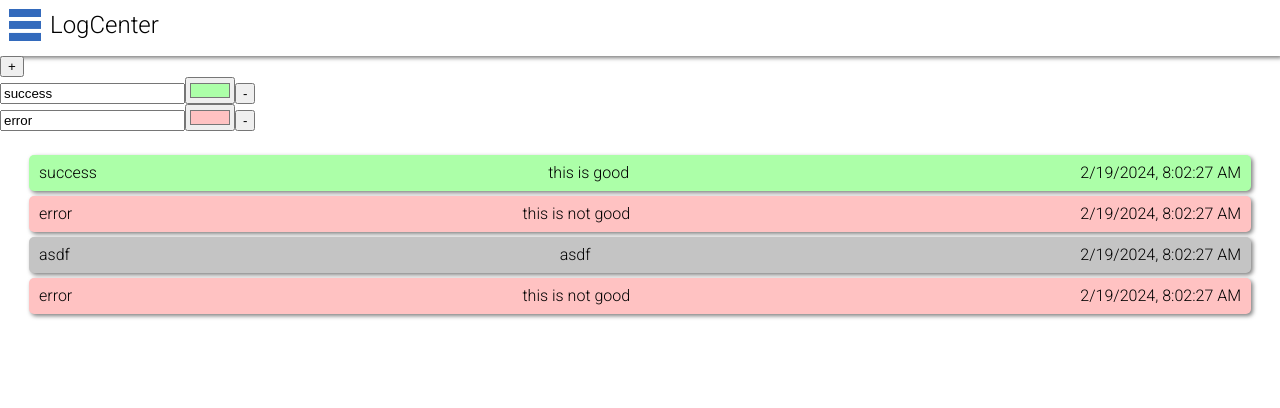
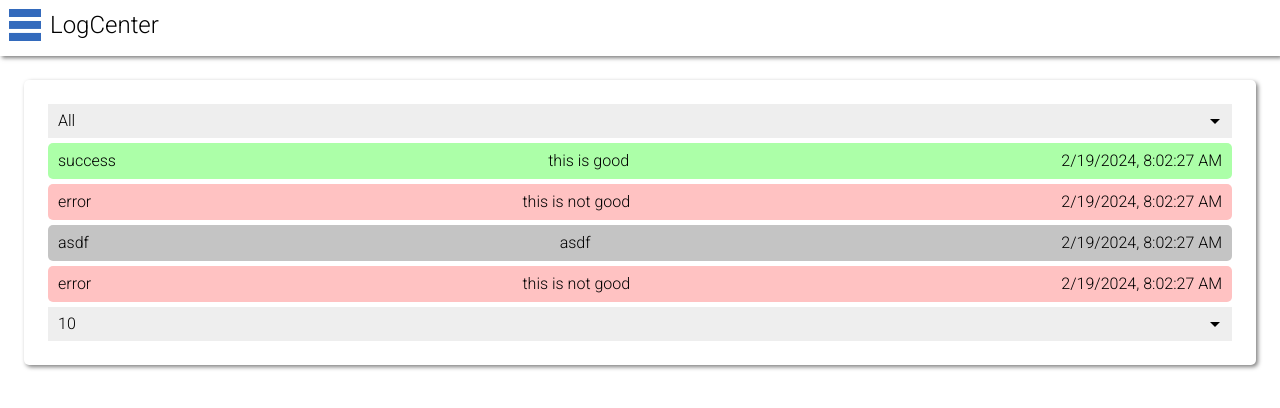
Before and after one commit to chris-oleson/logcenter, a Vue app: page / in a window 1280 px wide. Shown: the top 408 px of the page. Built offline with nearby package versions, Linux system fonts and the light colour scheme.

Commit message:
Adding dropdowns and settings page

```diff
--- a/package.json
+++ b/package.json
@@ -11,6 +11,7 @@
     "dependencies": {
         "pinia": "^2.1.7",
         "pinia-plugin-persistedstate": "^3.2.1",
+        "tinycolor2": "^1.6.0",
         "vue": "^3.4.15",
         "vue-router": "^4.2.5"
     },
--- /dev/null
+++ b/src/components/Dropdown.vue
@@ -0,0 +1,72 @@
+<template>
+    <div class="dropdown">
+        <div class="select" @click.stop="show = !show">{{ selected }}
+            <img src="/src/assets/menu-down.svg" style="width:24px; height:24px"/>
+        </div>
+        <div class="options" :class="{show: show}">
+            <div v-for="option in options" v-bind:key="option" class="option" @click="selected = option;">{{ option }}</div>
+        </div>
+    </div>
+</template>
+
+<script setup>
+import { ref, onMounted, onBeforeUnmount } from 'vue'
+const props = defineProps([
+    'options',
+    'default',
+])
+
+const selected = ref(props.default)
+const show = ref(false)
+
+onBeforeUnmount(() => {
+    document.removeEventListener('click', hideDropdown)
+})
+
+onMounted(() => {
+    document.addEventListener('click', hideDropdown)
+})
+
+function hideDropdown() {
+    show.value = false;
+}
+</script>
+
+<style scoped>
+.dropdown {
+    position: relative;
+}
+
+.select {
+    display: flex;
+    align-items: center;
+    justify-content: space-between;
+    background-color: #eeeeee;
+    padding: 5px;
+    padding-left: 10px;
+}
+
+.options {
+    background-color: white;
+    border: 1px solid #eeeeee;
+    position: absolute;
+    left: 0;
+    right: 0;
+    transition: .3s ease-out;
+    transform-origin: top;
+    transform: scale(1, 0);
+    opacity: 0;
+    z-index: 1000;
+}
+.show {
+    transform: scale(1, 1);
+    opacity: 1;
+}
+
+.option {
+    padding: 5px;
+}
+.option:hover {
+    background-color: #eeeeee;
+}
+</style>
--- a/src/router.js
+++ b/src/router.js
@@ -1,5 +1,6 @@
 import { createRouter, createWebHistory } from 'vue-router'
 import Dashboard from '/src/views/Dashboard'
+import Settings from '/src/views/Settings'
 import PageNotFound from '/src/views/PageNotFound'
 
 export const router = createRouter({
@@ -20,5 +21,12 @@ export const router = createRouter({
                 title: 'Dashboard - LogCenter'
             }
         },
+        {
+            path: '/settings',
+            component: Settings,
+            meta: {
+                title: 'Settings - LogCenter'
+            }
+        },
     ]
 })
--- a/src/views/Dashboard.vue
+++ b/src/views/Dashboard.vue
@@ -1,24 +1,42 @@
 <template>
-    <button @click="logTypes.push({})">+</button>
-    <div v-for="logType of store.logTypes">
-        <input :value="logType.type" @change="logType.type = $event.target.value"/>
-        <input type="color" :value="logType.color" @change="logType.color = $event.target.value"/>
-        <button @click="logTypes.splice(logTypes.indexOf(logType), 1)">-</button>
-    </div>
+    <div class="logs">
+        <Dropdown label="Type" :default="filterType" :options="logTypes"></Dropdown>
 
-    <div class="logs">
-        <div v-for="log in logs" class="log" :style="'background-color: ' + getColor(log.type)">
+        <div v-for="log in logs" v-bind:key="log" class="log" :style="`background-color: ${getColor(log.type)}; color: ${getText(log.type)};`">
             <div>{{ log.type }}</div>
             <div>{{ log.message }}</div>
             <div>{{ log.timestamp }}</div>
+        </div>
+
+        <div style="text-align: right;">
+            <Dropdown label="Show" :default="showNumber" :options="numbers"></Dropdown>
         </div>
     </div>
 </template>
 
 <script setup>
-import { ref } from 'vue'
+import { ref, computed } from 'vue'
 import { useStore } from '/src/pinia'
 const store = useStore()
+import tinycolor from "tinycolor2";
+import Dropdown from '/src/components/Dropdown'
+
+const showNumber = ref('10')
+const numbers = [
+    10,
+    25,
+    50,
+    100
+]
+
+const filterType = ref('All')
+const logTypes = computed(() => {
+    let types = ['All']
+    for (let logType of store.logTypes) {
+        types.push(logType.type)
+    }
+    return types
+})
 
 function getColor(type) {
     for (let logType of store.logTypes) {
@@ -27,6 +45,16 @@ function getColor(type) {
         }
     }
     return store.defaultColor
+}
+
+function getText(type) {
+    let color = tinycolor(getColor(type))
+    if (color.getBrightness() < 128) {
+        return ('#ffffff')
+    }
+    else {
+        return '#000000'
+    }
 }
 
 const logs = [
@@ -54,16 +82,24 @@ const logs = [
 </script>
 
 <style scoped>
+label {
+    margin-bottom: 24px;
+    margin-right: 24px;
+    display: inline-block;
+}
+
 .logs {
     margin: 24px;
+    padding: 24px;
+    box-shadow: var(--shadow);
+    border-radius: 5px;
 }
 
 .log {
     border-radius: 5px;
-        margin: 5px;
+    margin: 5px 0px;
     padding: 10px;
     display: flex;
     justify-content: space-between;
-        box-shadow: var(--shadow);
 }
 </style>
--- /dev/null
+++ b/src/views/Settings.vue
@@ -0,0 +1,19 @@
+<template>
+    <div>
+        <button @click="store.logTypes.push({type: '', color: '#ffffff'})">+</button>
+        <div v-for="logType of store.logTypes" v-bind:key="logType">
+            <input :value="logType.type" @change="logType.type = $event.target.value"/>
+            <input type="color" :value="logType.color" @change="logType.color = $event.target.value"/>
+            <button @click="store.logTypes.splice(store.logTypes.indexOf(logType), 1)">-</button>
+        </div>
+    </div>
+</template>
+
+<script setup>
+import { useStore } from '/src/pinia'
+const store = useStore()
+</script>
+
+<style scoped>
+
+</style>
```
Also changed, not shown: src/assets/menu-down.svg (added), 1 other file (tests, documents, lock files or other folders). Lines whose indentation alone changed are shown as unchanged.
